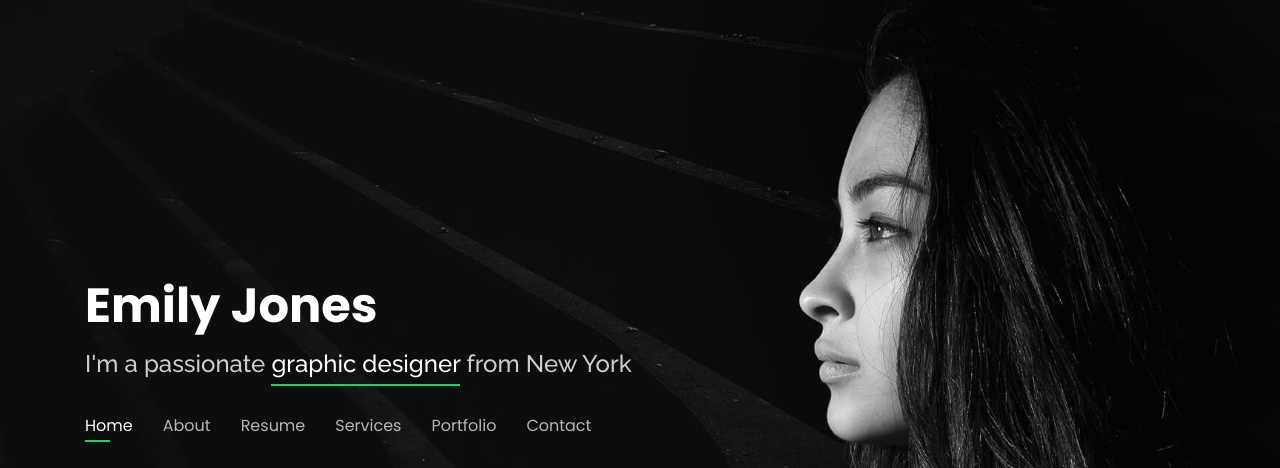
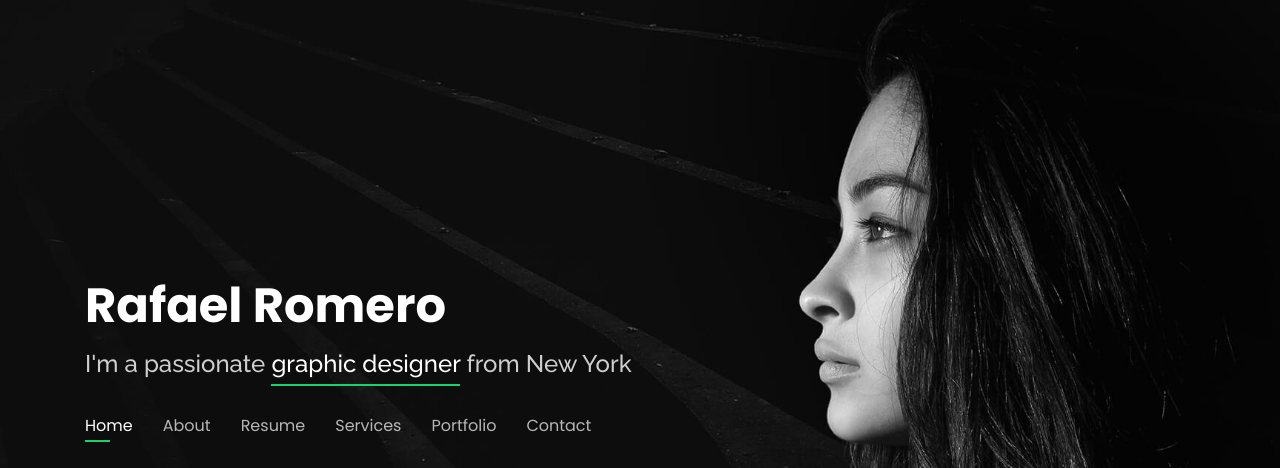
Before and after one commit to ricardo-3/consultando, a plain HTML site: page index.html in a window 1280 px wide. Shown: the top 468 px of the page. Drawn offline with nearby package versions, Linux system fonts and the light colour scheme.

Commit message:
cambio nombre

```diff
--- a/index.html
+++ b/index.html
@@ -5,7 +5,7 @@
   <meta charset="utf-8">
   <meta content="width=device-width, initial-scale=1.0" name="viewport">
 
-  <title>Personal Bootstrap Template</title>
+  <title>probando</title>
   <meta content="" name="descriptison">
   <meta content="" name="keywords">
 
@@ -41,7 +41,7 @@
   <header id="header" class="header-tops">
     <div class="container">
 
-      <h1><a href="index.html">Emily Jones</a></h1>
+      <h1><a href="index.html">Rafael Romero</a></h1>
       <!-- Uncomment below if you prefer to use an image logo -->
       <!-- <a href="index.html" class="mr-auto"><img src="assets/img/logo.png" alt="" class="img-fluid"></a> -->
       <h2>I'm a passionate <span>graphic designer</span> from New York</h2>
```
